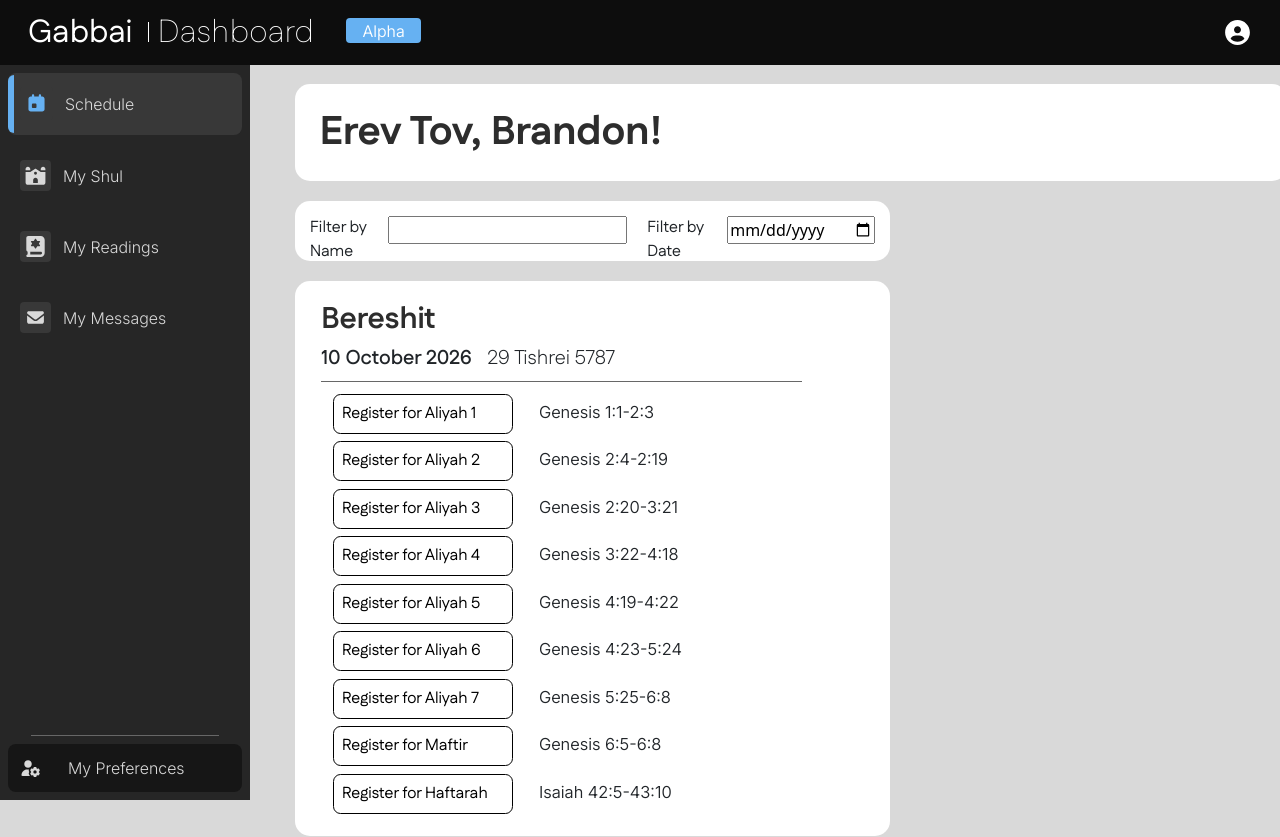
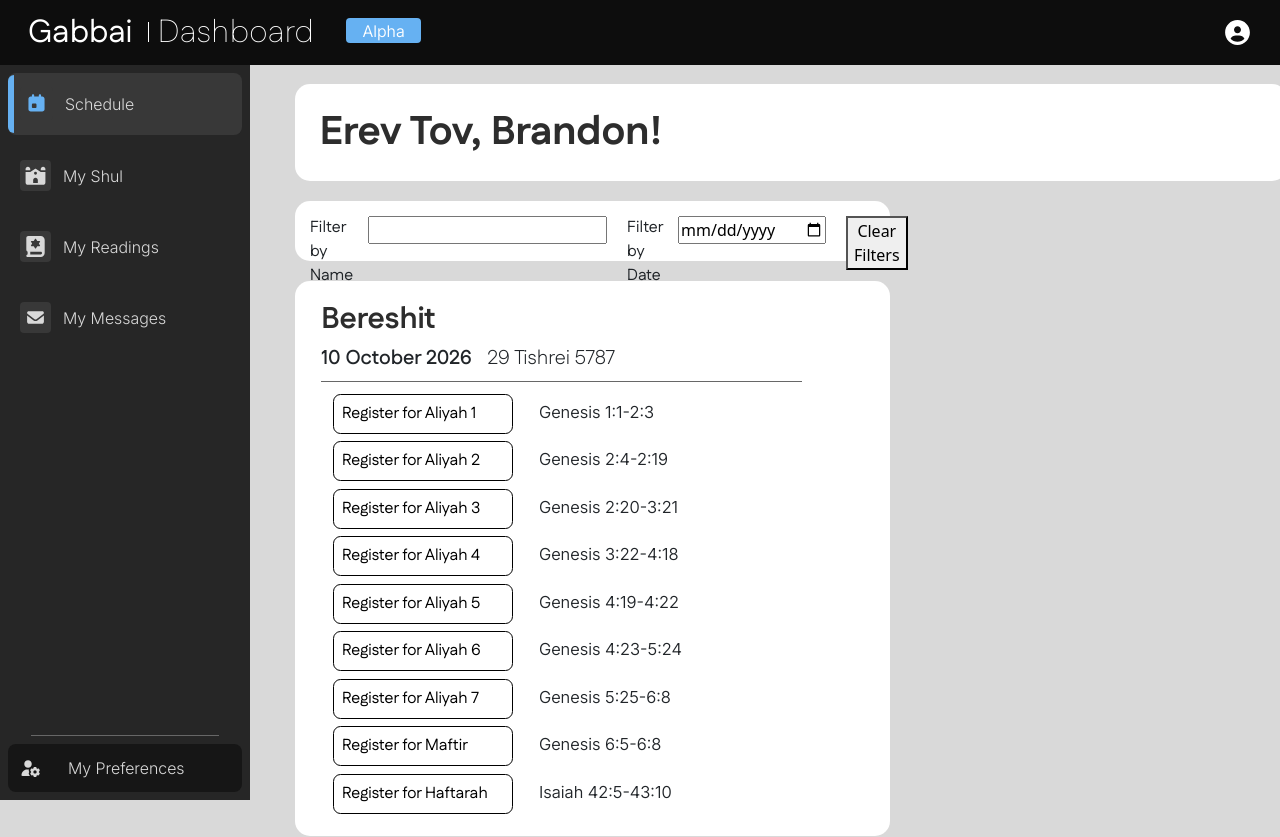
Before and after one commit to brandonbng23/gabbai, a React (Vite) app in the folder frontend/: page / in a window 1280 px wide. Shown: the top 837 px of the page. Built offline with nearby package versions, Linux system fonts and the light colour scheme.

Commit message:
Added component to clear filters

```diff
--- a/frontend/src/Components/filter.tsx
+++ b/frontend/src/Components/filter.tsx
@@ -39,6 +39,19 @@ function DateSearch({dateFilter, setDateFilter}: {dateFilter: string, setDateFil
     )
 }
 
+function ClearFilter({setNameFilter, setDateFilter}: {setNameFilter: (name: string) => void, setDateFilter: (date: string) => void}): React.JSX.Element {
+    function clearBothFilters(): void {
+        setNameFilter("");
+        setDateFilter("");
+    }
+
+    return (
+        <div>
+            <button onClick={clearBothFilters}>Clear Filters</button>
+        </div>
+    )
+}
+
 function Filter({nameFilter, setNameFilter, dateFilter, setDateFilter}: FilterProps): React.JSX.Element {
     return (
         <div className="filterBar">
@@ -51,6 +64,11 @@ function Filter({nameFilter, setNameFilter, dateFilter, setDateFilter}: FilterPr
                 dateFilter = {dateFilter}
                 setDateFilter = {setDateFilter}>
             </DateSearch>
+
+            <ClearFilter
+                setNameFilter = {setNameFilter}
+                setDateFilter = {setDateFilter}>
+            </ClearFilter>
         </div>
     )
 }
```
